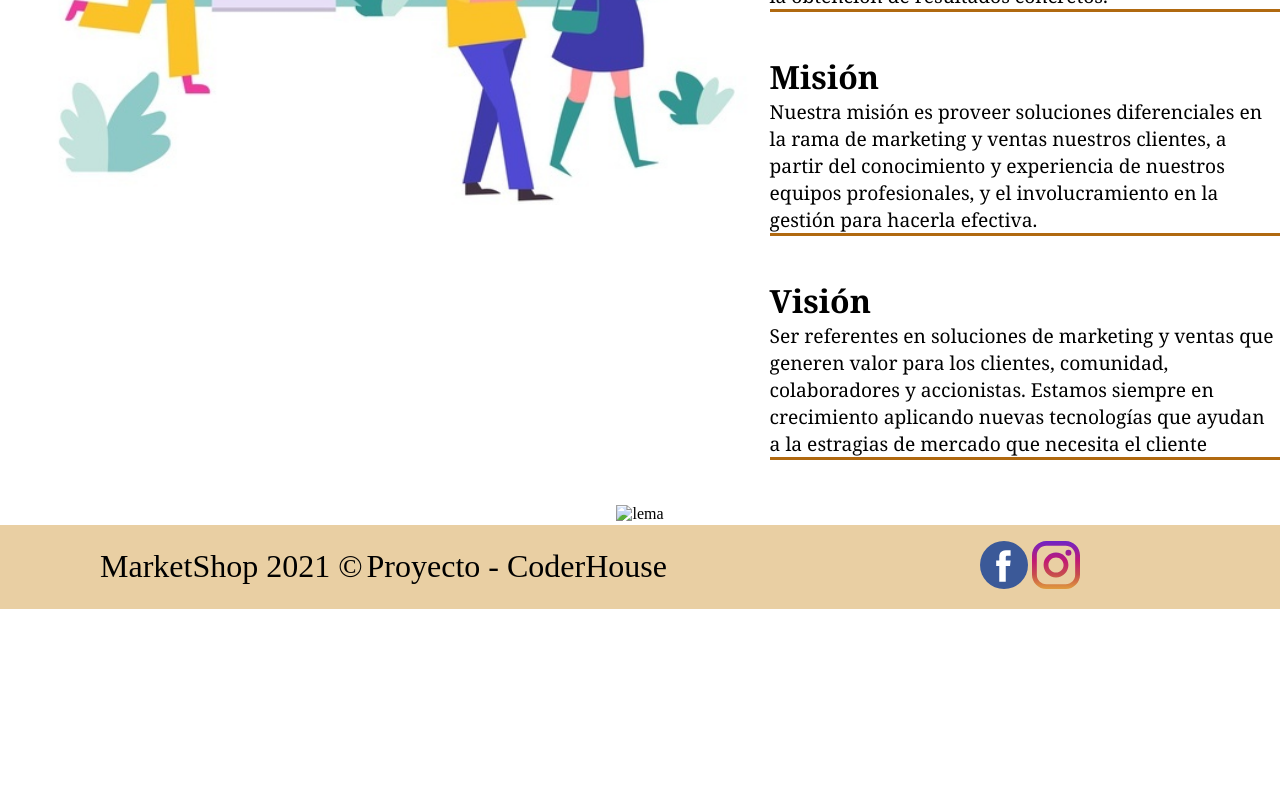
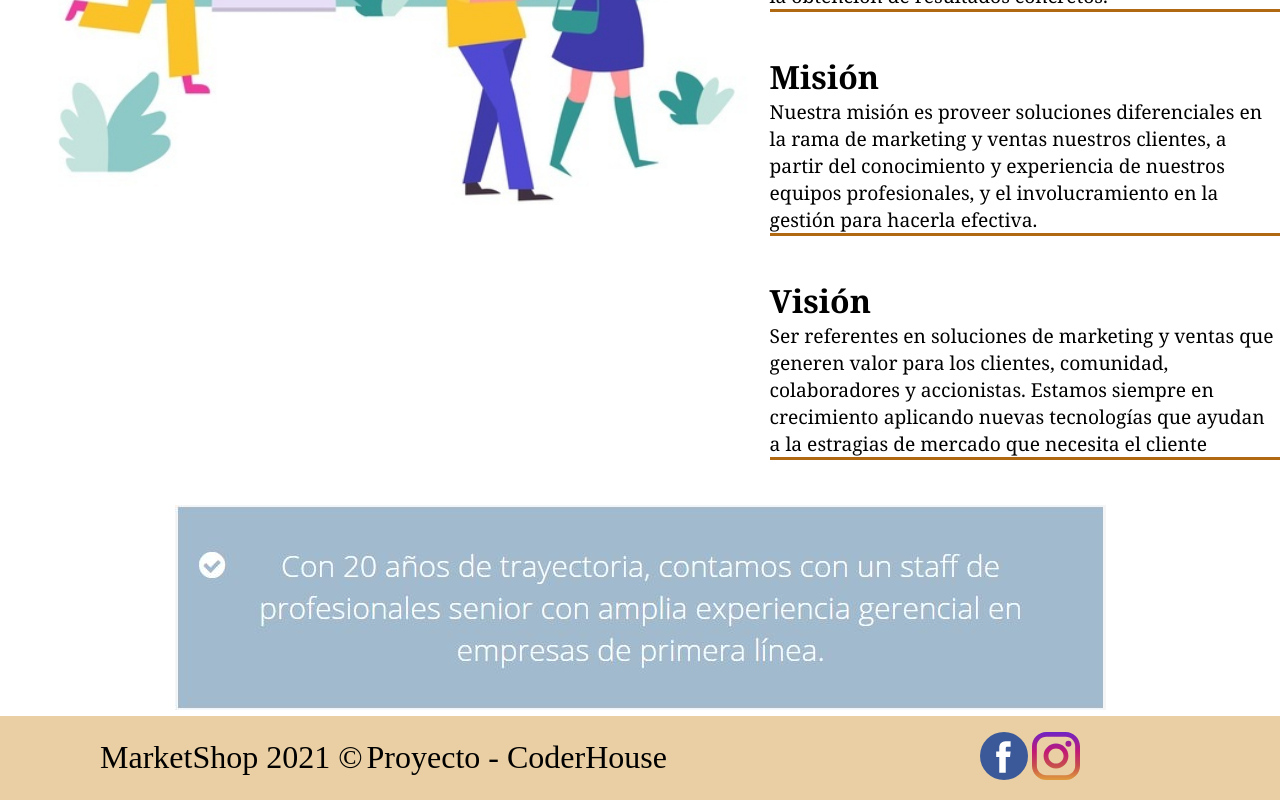
Before and after one commit to EddyRuizDev/proyecto-coderhouse, a website: page paginas/about.html in a window 1280 px wide. Shown: the part 566-1366 px from the top of the page. Before the commit the page ends 1175 px from the top, so only its background shows below. Drawn offline with Linux system fonts and the light colour scheme; the site is published under a folder, as on GitHub Pages, so addresses that start at the root find nothing.

Commit message:
Update about.html

```diff
--- a/paginas/about.html
+++ b/paginas/about.html
@@ -57,7 +57,7 @@
 
         </article>
         <article Class="hijo4About">
-            <img src="/assest/footer-global/22.JPG" alt="lema">
+            <img src="../assest/footer-global/22.JPG" alt="lema">
         </article>
         <footer class="hijo5About footerGlobal">
             <div class="containerFooter">
```
